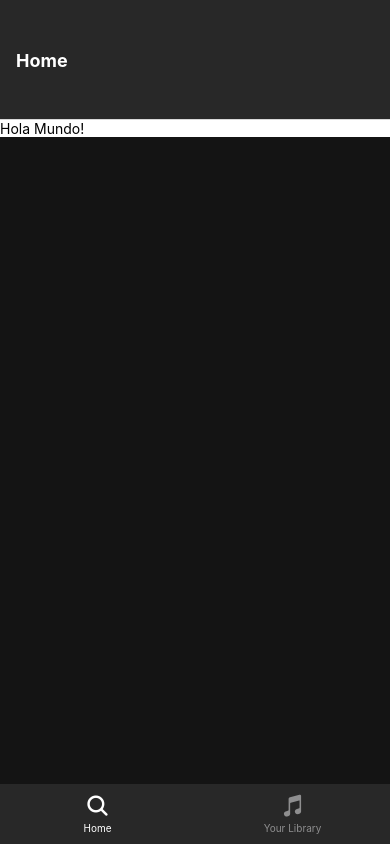
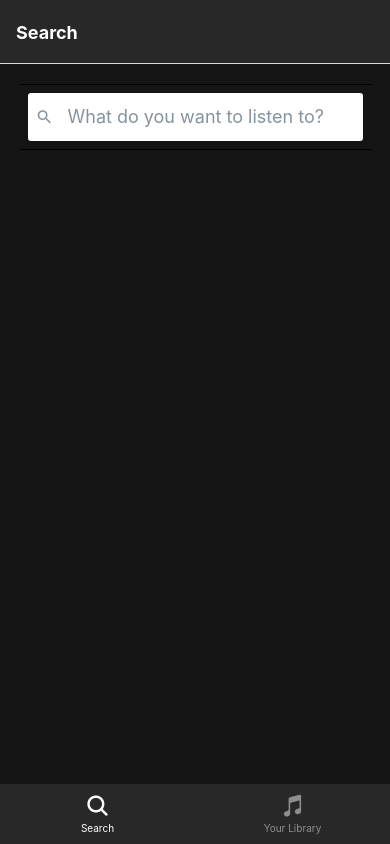
Before and after one commit to redhuo/TecFlix, a React Native app: screen /Search in a window 390 px wide. Built offline with nearby package versions, Linux system fonts and the light colour scheme.

Commit message:
Barra de busqueda
Se agrega la barra de busqueda y los paquetes para utilizarla

```diff
--- a/package.json
+++ b/package.json
@@ -23,9 +23,11 @@
     "expo-status-bar": "~1.4.0",
     "react": "18.0.0",
     "react-native": "0.69.4",
+    "react-native-elements": "^3.4.2",
     "react-native-ionicons": "^4.x",
     "react-native-safe-area-context": "^4.3.3",
-    "react-native-screens": "^3.16.0"
+    "react-native-screens": "^3.16.0",
+    "react-native-vector-icons": "^9.2.0"
   },
   "devDependencies": {
     "@babel/core": "^7.12.9",
--- a/src/views/Home.js
+++ b/src/views/Home.js
@@ -1,7 +1,7 @@
 import { Ionicons } from '@expo/vector-icons'
 import { createBottomTabNavigator } from '@react-navigation/bottom-tabs';
 import { colors } from '../../colors';
-import Search from './Search';
+import Search from './Search'
 import Library from './Library';
 import HeaderButton from '../UI/HeaderButton';
 
@@ -19,7 +19,7 @@ const Tab = createBottomTabNavigator();
 const Home = () => {
   return (
     <Tab.Navigator
-      initialRouteName='Library'
+      initialRouteName='Search'
       screenOptions={({ route }) => ({
         tabBarIcon: ({ color, size }) => {
           const iconName = getIconName(route.name)
@@ -27,8 +27,7 @@ const Home = () => {
         },
         headerStyle: {
           backgroundColor: colors.tertiary,
-          elevation: 2,
-          height: 120
+          elevation: 2
         },
         headerTitleStyle: {
           color: colors.textColor,
@@ -52,7 +51,7 @@ const Home = () => {
       <Tab.Screen
         name='Search'
         component={Search}
-        options={{ title: 'Home' }}
+        options={{ title: 'Search' }}
       />
       <Tab.Screen
         name='Library'
--- a/src/views/Search.js
+++ b/src/views/Search.js
@@ -1,10 +1,50 @@
-import { View, Text } from 'react-native';
+import { useState } from 'react';
+import { View, StyleSheet } from 'react-native';
+import { SearchBar } from 'react-native-elements'
+import { colors } from '../../colors';
+
+const styles = StyleSheet.create({
+  container: {
+    flex: 1,
+    margin: '5%',
+    width: '90%',
+  },
+  searchBar: {
+    backgroundColor: 'transparent'
+  },
+  inputStyle: {
+    backgroundColor: colors.textColor
+  },
+  textStyle: {
+    color: colors.primary
+  }
+})
 
 const Search = ({ route }) => {
 
+  const [isLoading, setIsLoading] = useState(false)
+  const [text, setText] = useState('')
+  const [videos, setVideos] = useState([])
+
+  const onChangeText = query => {
+    setText(query)
+  }
+
+  const onSubmit = () => {
+
+  }
+
   return (
-    <View style={{backgroundColor: 'white'}}>
-      <Text style={{color: 'black'}}>Hola Mundo!</Text>
+    <View style={styles.container}>
+      <SearchBar
+        onChangeText={onChangeText}
+        value={text}
+        placeholder="What do you want to listen to?"
+        containerStyle={styles.searchBar}
+        inputContainerStyle={styles.inputStyle}
+        inputStyle={styles.textStyle}
+        showLoading={isLoading}
+      />
     </View>
   )
 }
```
Also changed, not shown: 1 other file (tests, documents, lock files or other folders).
